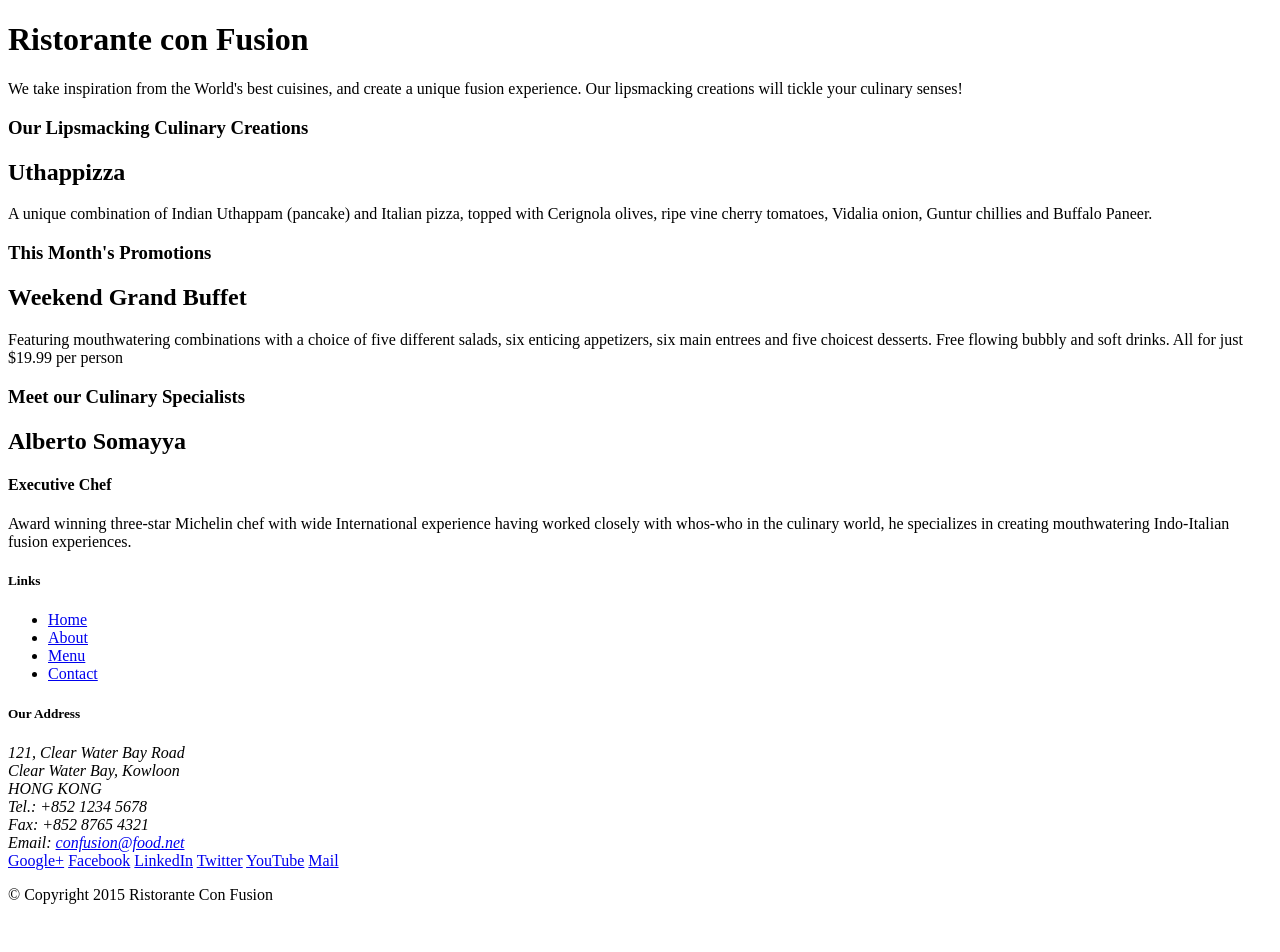
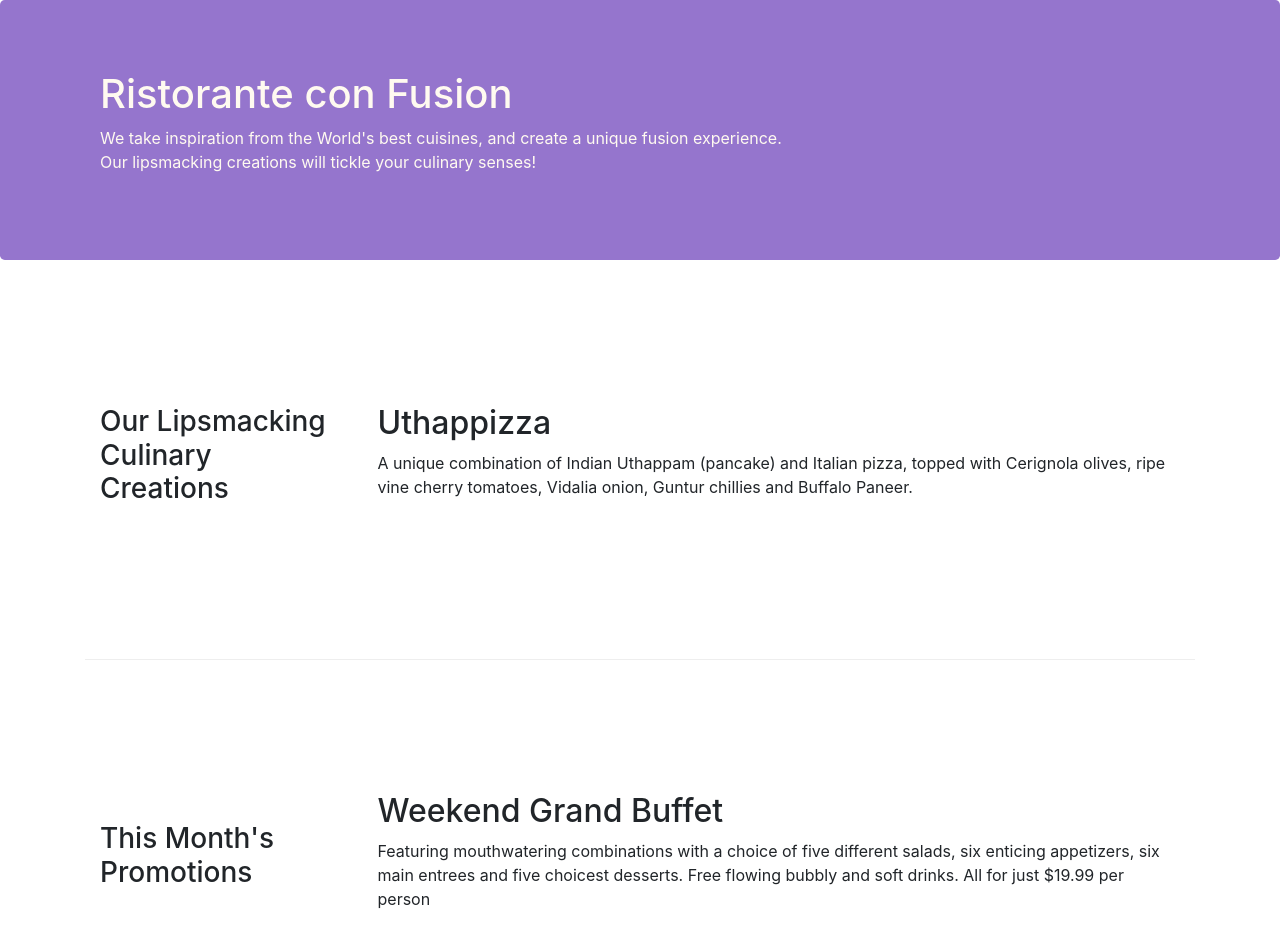
Before and after one commit to MGana/Front-End-Web-UI-Frameworks-and-Tools-Bootstrap-4, a website: page conFusion/index.html in a window 1280 px wide. Shown: the top 952 px of the page. Before the commit the page ends 920 px from the top, so only its background shows below. Drawn offline with nearby package versions, Linux system fonts and the light colour scheme.

Commit message:
Bootstrap Grid Part 2

```diff
--- /dev/null
+++ b/conFusion/css/styles.css
@@ -0,0 +1,30 @@
+.row-header{
+    margin:0px auto;
+    padding:0px;
+}
+
+.row-content {
+    margin:0px auto;
+    padding: 50px 0px 50px 0px;
+    border-bottom: 1px ridge;
+    min-height:400px;
+}
+
+.footer{
+    background-color: #D1C4E9;
+    margin:0px auto;
+    padding: 20px 0px 20px 0px;
+}
+
+.jumbotron {
+    padding:70px 30px 70px 30px;
+    margin:0px auto;
+    background: #9575CD ;
+    color:floralwhite;
+}
+
+address{
+    font-size:80%;
+    margin:0px;
+    color:#0f0f0f;
+}
--- a/conFusion/index.html
+++ b/conFusion/index.html
@@ -2,51 +2,59 @@
 <html lang="en">
 
 <head>
+    <!-- Required meta tags always come first -->
+    <meta charset="utf-8">
+    <meta name="viewport" content="width=device-width, initial-scale=1, shrink-to-fit=no">
+    <meta http-equiv="x-ua-compatible" content="ie=edge">
+
+    <!-- Bootstrap CSS -->
+    <link rel="stylesheet" href="node_modules/bootstrap/dist/css/bootstrap.min.css">
+    <link href="css/styles.css" rel="stylesheet">
     <title>Ristorante Con Fusion</title>
 </head>
 
 <body>
 
-    <header>
-        <div>
-            <div>
-                <div>
+    <header  class="jumbotron">
+        <div class="container">
+            <div class="row row-header">
+                <div class="col-12 col-sm-8">
                     <h1>Ristorante con Fusion</h1>
                     <p>We take inspiration from the World's best cuisines, and create a unique fusion experience. Our lipsmacking creations will tickle your culinary senses!</p>
                 </div>
-                <div>
+                <div class="col col-sm">
                 </div>
             </div>
         </div>
     </header>
 
-    <div>
-        <div>
-            <div>
+    <div class="container">
+        <div class="row row-content align-items-center">
+            <div class="col-sm-4 col-md-3 flex-last">
                 <h3>Our Lipsmacking Culinary Creations</h3>
             </div>
-            <div>
+            <div class="col-sm col-md flex-first">
                 <h2>Uthappizza</h2>
                 <p>A unique combination of Indian Uthappam (pancake) and Italian pizza, topped with Cerignola olives, ripe vine cherry tomatoes, Vidalia onion, Guntur chillies and Buffalo Paneer.</p>
             </div>
         </div>
 
 
-        <div>
-            <div>
+        <div class="row row-content align-items-center">
+            <div class="col-sm-4 col-md-3">
                 <h3>This Month's Promotions</h3>
             </div>
-            <div>
+            <div class="col-sm col-md">
                 <h2>Weekend Grand Buffet</h2>
                 <p>Featuring mouthwatering combinations with a choice of five different salads, six enticing appetizers, six main entrees and five choicest desserts. Free flowing bubbly and soft drinks. All for just $19.99 per person </p>
             </div>
         </div>
 
-        <div>
-            <div>
+        <div class="row row-content align-items-center">
+            <div class="col-sm-4 col-md-3 flex-last">
                 <h3>Meet our Culinary Specialists</h3>
             </div>
-            <div>
+            <div class="col-sm col-md flex-first">
                 <h2>Alberto Somayya</h2>
                 <h4>Executive Chef</h4>
                 <p>Award winning three-star Michelin chef with wide International experience having worked closely with whos-who in the culinary world, he specializes in creating mouthwatering Indo-Italian fusion experiences. </p>
@@ -54,19 +62,19 @@
         </div>
     </div>
 
-    <footer>
-        <div>
-            <div>
-                <div>
+    <footer class="footer">
+        <div class="container">
+            <div class="row">
+                <div class="col-5 offset-1 col-sm-2">
                     <h5>Links</h5>
-                    <ul>
+                    <ul class="list-unstyled">
                         <li><a href="#">Home</a></li>
                         <li><a href="#">About</a></li>
                         <li><a href="#">Menu</a></li>
                         <li><a href="#">Contact</a></li>
                     </ul>
                 </div>
-                <div>
+                <div class="col-6 col-sm-5">
                     <h5>Our Address</h5>
                     <address>
 		              121, Clear Water Bay Road<br>
@@ -77,8 +85,8 @@
 		              Email: <a href="mailto:confusion@food.net">confusion@food.net</a>
 		           </address>
                 </div>
-                <div>
-                    <div>
+                <div class="col col-sm-4 align-self-center">
+                    <div style="text-align:center">
                         <a href="http://google.com/+">Google+</a>
                         <a href="http://www.facebook.com/profile.php?id=">Facebook</a>
                         <a href="http://www.linkedin.com/in/">LinkedIn</a>
@@ -88,14 +96,19 @@
                     </div>
                 </div>
            </div>
-           <div>
-                <div>
+           <div class="row justify-content-center">
+                <div class="col-auto">
                     <p>© Copyright 2015 Ristorante Con Fusion</p>
                 </div>
            </div>
         </div>
     </footer>
 
+    <!-- jQuery first, then Tether, then Bootstrap JS. -->
+    <script src="node_modules/jquery/dist/jquery.min.js"></script>
+    <script src="node_modules/tether/dist/js/tether.min.js"></script>
+    <script src="node_modules/bootstrap/dist/js/bootstrap.min.js"></script>
+
 </body>
 
 </html>
--- a/conFusion/package.json
+++ b/conFusion/package.json
@@ -10,7 +10,10 @@
   },
   "author": "",
   "license": "ISC",
-    "devDependencies": {
+  "devDependencies": {
     "lite-server": "^2.2.2"
+  },
+  "dependencies": {
+    "bootstrap": "^4.0.0-alpha.6"
   }
 }
```
Also changed, not shown: 1 other file.
